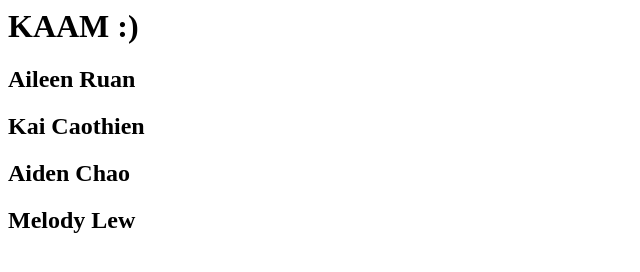
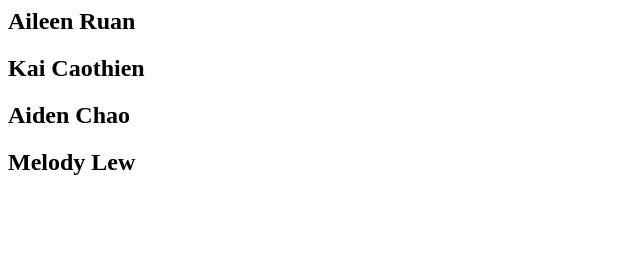
Before and after one commit to aruan30/web, a plain HTML site: page index.html in a window 1280 px wide. Shown: the whole page, without its empty margins (0-640 px from the left). Drawn offline with Linux system fonts and the light colour scheme.

Commit message:
Update index.html

```diff
--- a/index.html
+++ b/index.html
@@ -7,7 +7,6 @@ HW02 -- Publishio!/HTML
 <!DOCTYPE>
 <html>
   <!-- team name as h1 heading -->
-  <h1> KAAM :) </h1>
   <!-- h2 heading for my own name -->
   <h2> Aileen Ruan </h2>
 <!-- name of teammates, 1 name per line by using <p> -->
```
